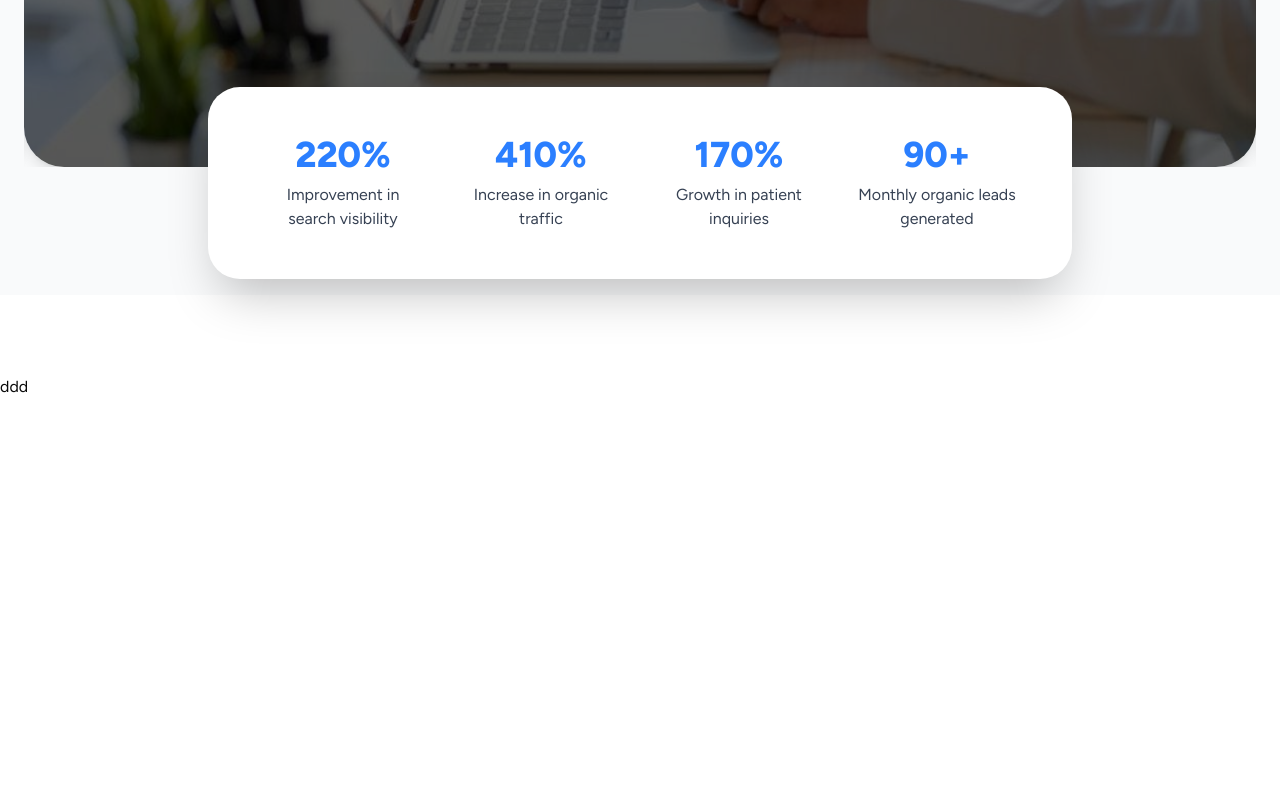
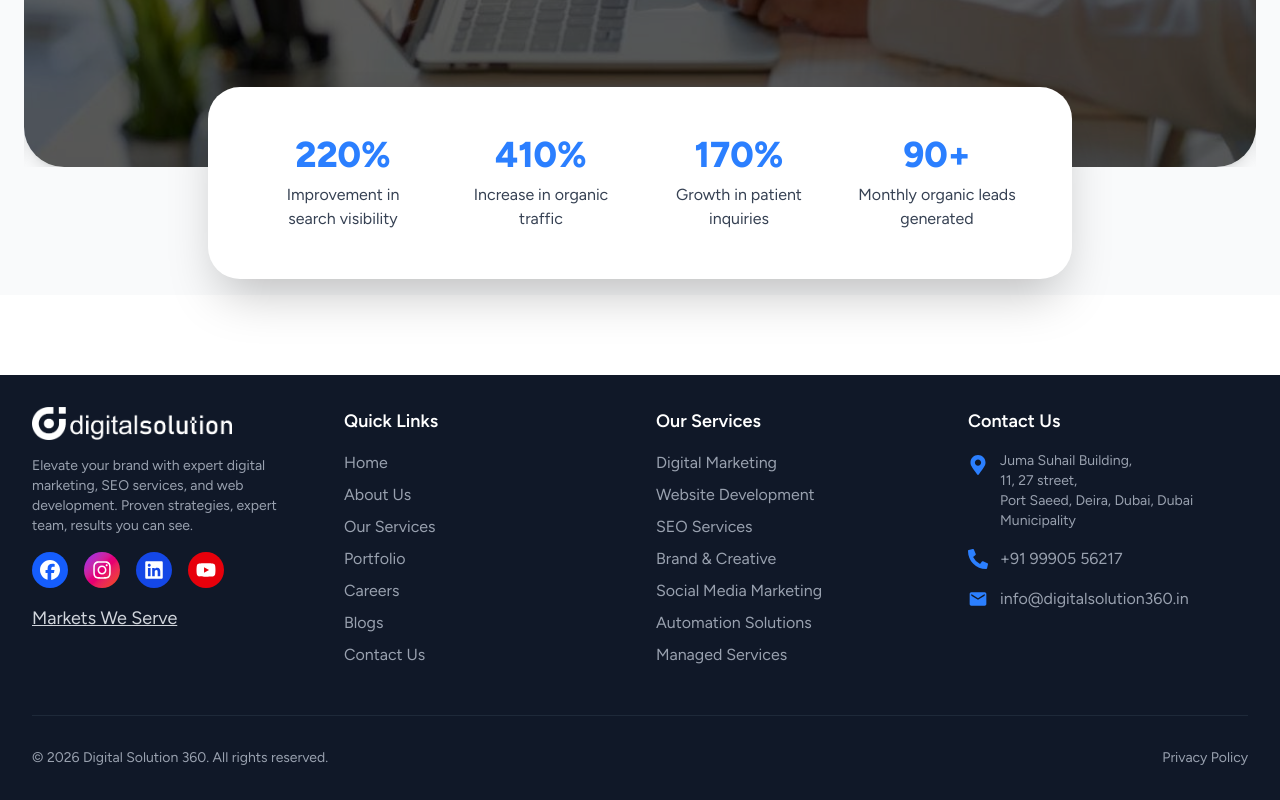
Before and after one commit to Digitalsolution360-Global/main-site, a Next.js app: page /portfolio/seo in a window 1280 px wide. Shown: the part 1214-2014 px from the top of the page. Before the commit the page ends 1613 px from the top, so only its background shows below. Built offline with nearby package versions, Linux system fonts and the light colour scheme.

Commit message:
Implement footer component with social and contact info
Added a footer component with company info, social links, quick links, services, and contact information.

```diff
--- a/components/layout/footer.js
+++ b/components/layout/footer.js
@@ -12,7 +12,148 @@ function Footer() {
   const currentYear = new Date().getFullYear();
 
   return (
-    <h1>ddd</h1>
+    <footer className='bg-gray-900 text-white py-8'>
+      <div className='max-w-7xl mx-auto px-4 sm:px-6 lg:px-8'>
+        {/* WhatsApp Floating Chat Button */}
+        <div className="hidden md:block fixed bottom-4 right-4 z-100">
+          <button
+            onClick={() => window.open("https://wa.me/919990556217", "_blank")}
+            className="bg-green-500 p-3 rounded-full shadow-lg animate-bounce"
+          >
+            <FaWhatsapp size={40} />
+          </button>
+        </div>
+
+        {/* Main Footer Content */}
+        <div className='grid grid-cols-1 md:grid-cols-2 lg:grid-cols-4 gap-8 mb-12'>
+
+          {/* Company Info */}
+          <div>
+            <img src="/logo.png" alt="Digital Solution 360 Logo" className='w-50 mb-4 brightness-0 invert' />
+            <p className='text-gray-400 text-sm mb-4'>
+              Elevate your brand with expert digital marketing, SEO services, and web development. Proven strategies, expert team, results you can see.
+            </p>
+            {/* Social Links */}
+            <div className='flex gap-4'>
+              <motion.a
+                href="https://www.facebook.com/digitalsolution360india"
+                target="_blank"
+                rel="noopener noreferrer"
+                whileHover={{ scale: 1.1, y: -2 }}
+                whileTap={{ scale: 0.95 }}
+                className='bg-blue-600 p-2 rounded-full hover:bg-blue-700 transition-colors'
+              >
+                <FaFacebook size={20} />
+              </motion.a>
+              <motion.a
+                href="https://www.instagram.com/digitalsolution.360/"
+                target="_blank"
+                rel="noopener noreferrer"
+                whileHover={{ scale: 1.1, y: -2 }}
+                whileTap={{ scale: 0.95 }}
+                className='bg-gradient-to-br from-purple-600 via-pink-600 to-orange-600 p-2 rounded-full hover:opacity-90 transition-opacity'
+              >
+                <FaInstagram size={20} />
+              </motion.a>
+              <motion.a
+                href="https://www.linkedin.com/company/digital-solution-360-global"
+                target="_blank"
+                rel="noopener noreferrer"
+                whileHover={{ scale: 1.1, y: -2 }}
+                whileTap={{ scale: 0.95 }}
+                className='bg-blue-700 p-2 rounded-full hover:bg-blue-800 transition-colors'
+              >
+                <FaLinkedin size={20} />
+              </motion.a>
+              <motion.a
+                href="https://www.youtube.com/@digitalsolution360"
+                target="_blank"
+                rel="noopener noreferrer"
+                whileHover={{ scale: 1.1, y: -2 }}
+                whileTap={{ scale: 0.95 }}
+                className='bg-red-600 p-2 rounded-full hover:bg-red-700 transition-colors'
+              >
+                <FaYoutube size={20} />
+              </motion.a>
+            </div>
+            <div className='mt-4'>
+              <Link href="/market-we-serve" className='text-gray-300 hover:text-white transition-colors text-lg underline hover:no-underline'>
+                Markets We Serve
+              </Link>
+            </div>
+          </div>
+
+          {/* Quick Links */}
+          <div>
+            <h3 className='text-lg font-semibold mb-4'>Quick Links</h3>
+            <ul className='space-y-2'>
+              <li><Link href="/" className='text-gray-400 hover:text-white transition-colors'>Home</Link></li>
+              <li><Link href="/about" className='text-gray-400 hover:text-white transition-colors'>About Us</Link></li>
+              <li><Link href="/services" className='text-gray-400 hover:text-white transition-colors'>Our Services</Link></li>
+              <li><Link href="/portfolio" className='text-gray-400 hover:text-white transition-colors'>Portfolio</Link></li>
+              <li><Link href="/careers" className='text-gray-400 hover:text-white transition-colors'>Careers</Link></li>
+              <li><Link href="/blogs" className='text-gray-400 hover:text-white transition-colors'>Blogs</Link></li>
+              <li><Link href="/contact" className='text-gray-400 hover:text-white transition-colors'>Contact Us</Link></li>
+            </ul>
+          </div>
+
+          {/* Services */}
+          <div>
+            <h3 className='text-lg font-semibold mb-4'>Our Services</h3>
+            <ul className='space-y-2'>
+              <li><Link href="/digital-marketing" className='text-gray-400 hover:text-white transition-colors'>Digital Marketing</Link></li>
+              <li><Link href="/web-app-development" className='text-gray-400 hover:text-white transition-colors'>Website Development</Link></li>
+              <li><Link href="/seo" className='text-gray-400 hover:text-white transition-colors'>SEO Services</Link></li>
+              <li><Link href="/brand-creative" className='text-gray-400 hover:text-white transition-colors'>Brand & Creative</Link></li>
+              <li><Link href="/media-advertising" className='text-gray-400 hover:text-white transition-colors'>Social Media Marketing</Link></li>
+              <li><Link href="/automation-solution" className='text-gray-400 hover:text-white transition-colors'>Automation Solutions</Link></li>
+              <li><Link href="/managed-service" className='text-gray-400 hover:text-white transition-colors'>Managed Services</Link></li>
+            </ul>
+          </div>
+
+          {/* Contact Info */}
+          <div>
+            <h3 className='text-lg font-semibold mb-4'>Contact Us</h3>
+            <ul className='space-y-4'>
+              <li className='flex items-start gap-3'>
+                <FaMapMarkerAlt size={20} className='text-blue-500 flex-shrink-0 mt-1' />
+                <span className='text-gray-400 text-sm'>
+                  Juma Suhail Building,<br />
+                  11, 27 street,<br />
+                  Port Saeed, Deira, Dubai, Dubai Municipality
+                </span>
+              </li>
+              <li className='flex items-center gap-3'>
+                <FaPhoneAlt size={20} className='text-blue-500 flex-shrink-0' />
+                <a href="tel:+919990556217" className='text-gray-400 hover:text-white transition-colors'>
+                  +91 99905 56217
+                </a>
+              </li>
+              <li className='flex items-center gap-3'>
+                <MdEmail size={20} className='text-blue-500 flex-shrink-0' />
+                <a href="mailto:info@digitalsolution360.in" className='text-gray-400 hover:text-white transition-colors'>
+                  info@digitalsolution360.in
+                </a>
+              </li>
+            </ul>
+          </div>
+        </div>
+
+        {/* Divider */}
+        <div className='border-t border-gray-800 pt-8'>
+          <div className='flex flex-col md:flex-row justify-between items-center gap-4'>
+            <p className='text-gray-400 text-sm text-center md:text-left'>
+              © {currentYear} Digital Solution 360. All rights reserved.
+            </p>
+            <div className='flex gap-6 text-sm'>
+              <Link href="/privacy-policy" className='text-gray-400 hover:text-white transition-colors'>
+                Privacy Policy
+              </Link>
+            </div>
+          </div>
+        </div>
+      </div>
+    </footer>
   )
 }
 
```
